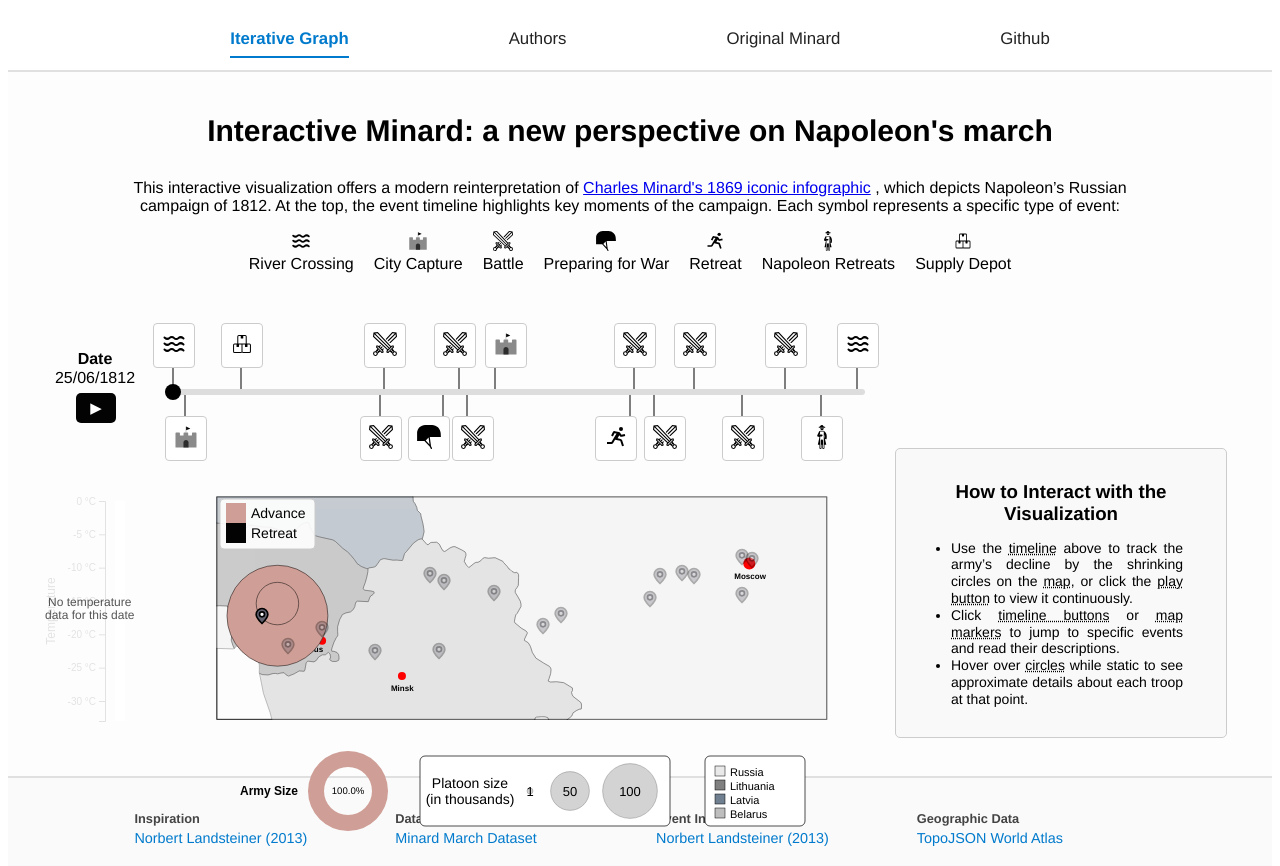
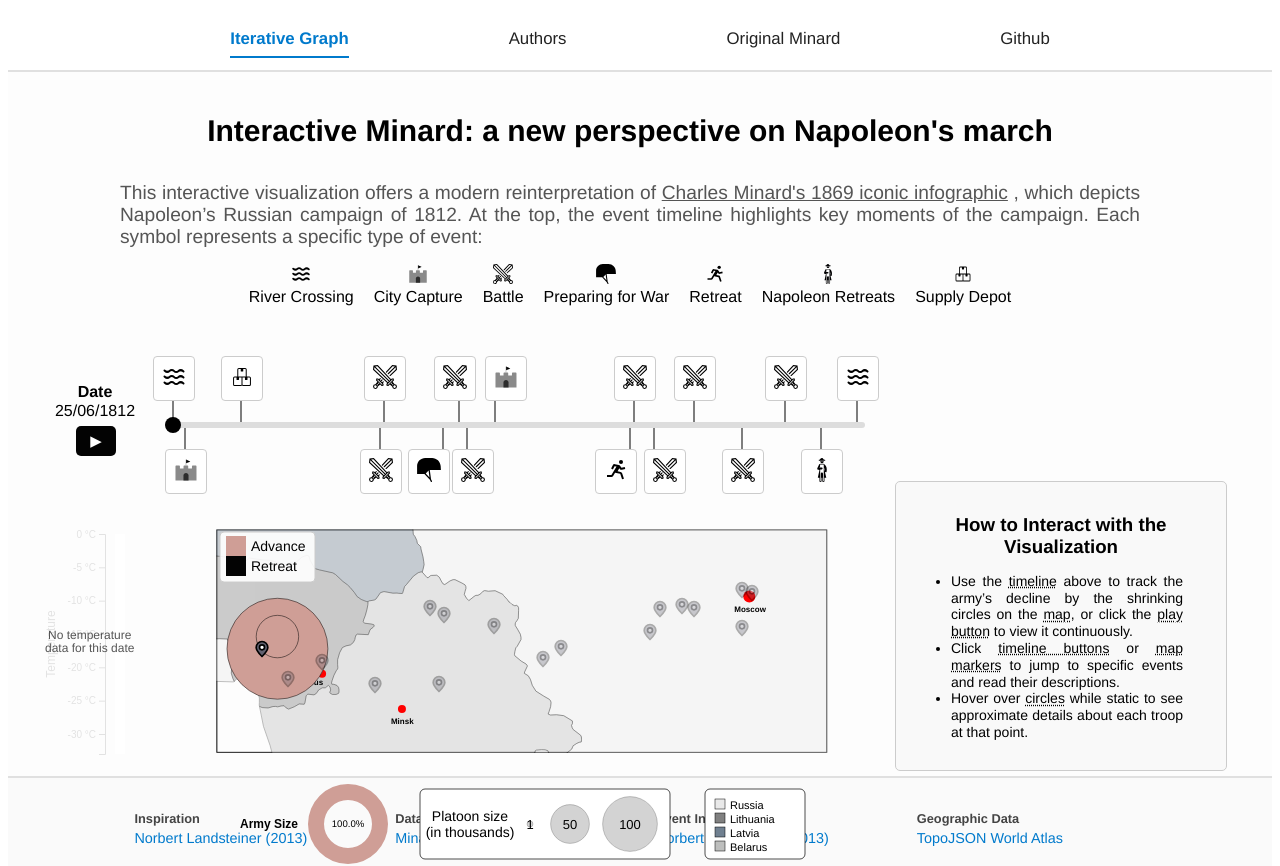
Before and after one commit to FGV-VIS-2025/tarefa-4-interactive_minard, a SvelteKit app: page / in a window 1280 px wide. Shown: the top 866 px of the page. Built offline with nearby package versions, Linux system fonts and the light colour scheme.

Commit message:
mudando o texto

```diff
--- a/src/routes/+page.svelte
+++ b/src/routes/+page.svelte
@@ -656,8 +656,8 @@
     <h1>Interactive Minard: a new perspective on Napoleon's march</h1>
 
     <div class="description-container">
-        <p>
-            This interactive visualization offers a modern reinterpretation of <a href="./minard">Charles Minard's 1869 iconic infographic</a> , which depicts Napoleon’s Russian campaign of 1812.
+        <p class="text-description">
+            This interactive visualization offers a modern reinterpretation of <a href="./minard" class="no-style">Charles Minard's 1869 iconic infographic</a> , which depicts Napoleon’s Russian campaign of 1812.
             At the top, the event timeline highlights key moments of the campaign. Each symbol represents a specific type of event:
         </p>
         <div style="display: flex; gap: 20px; justify-content: center; flex-wrap: wrap; margin-top: 1em;">
@@ -859,6 +859,20 @@
         pointer-events: none;
         transition: all 0.2s ease;
     }
+    .text-description {
+    font-size: 1.2rem;
+        color: #555;
+        margin-bottom: 1rem;
+        text-align: justify;
+
+    }
+
+    .no-style {
+    color: inherit;
+    text-decoration: underline;
+}
+
+
 
 
 </style>
```
